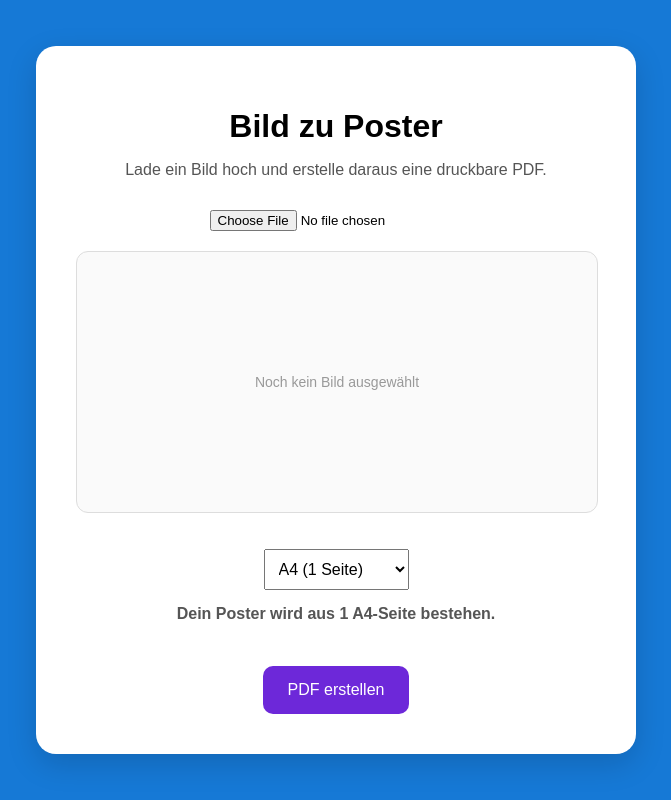
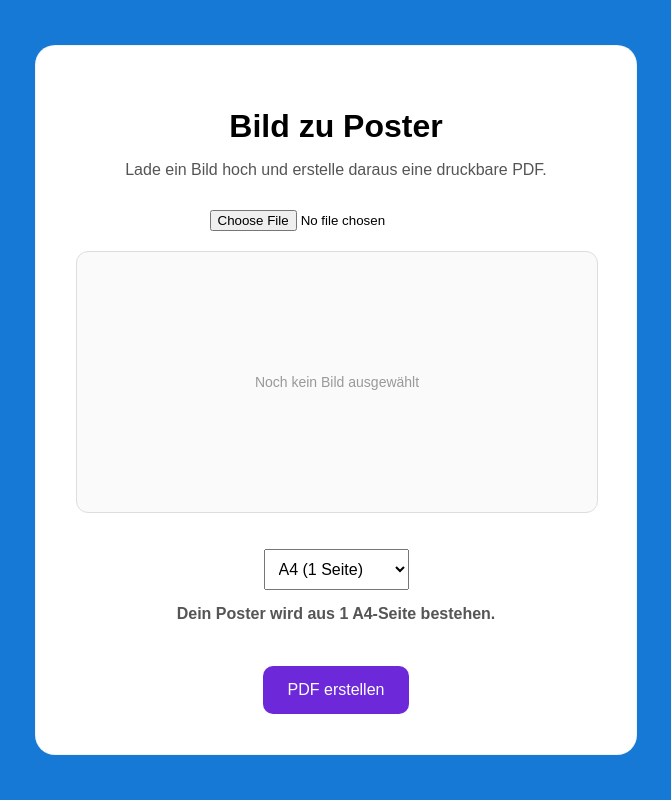
Before and after one commit to DE-Lupo/poster-tool, a Flask app: page / in a window 1280 px wide. Shown: the whole page, without its empty margins (304-975 px from the left). Run offline with Flask 3, Linux system fonts and the light colour scheme.

Commit message:
Update index.html

```diff
--- a/templates/index.html
+++ b/templates/index.html
@@ -23,7 +23,12 @@ body {
     background: white;
     padding: 40px;
     border-radius: 20px;
-    box-shadow: 0 10px 30px rgba(0,0,0,0.15);
+
+    /* 🔥 KEIN SCHATTEN */
+    box-shadow: none;
+
+    /* ✨ leichte Abgrenzung statt Schatten */
+    border: 1px solid rgba(0,0,0,0.05);
 }
 
 h1 { margin-bottom: 10px; }
@@ -108,7 +113,6 @@ button:disabled {
     border-radius: 20px;
     width: 280px;
     text-align: center;
-    box-shadow: 0 15px 40px rgba(0,0,0,0.25);
 }
 
 .spinner {
@@ -188,6 +192,7 @@ const downloadFrame = document.getElementById("downloadFrame");
 
 let submitted = false;
 
+// Vorschau
 imageInput.addEventListener("change", function () {
     const file = this.files[0];
 
@@ -208,12 +213,14 @@ imageInput.addEventListener("change", function () {
     reader.readAsDataURL(file);
 });
 
+// Seiteninfo
 formatSelect.addEventListener("change", function () {
     const pages = this.options[this.selectedIndex].dataset.pages;
     const word = pages === "1" ? "A4-Seite" : "A4-Seiten";
     pageInfo.innerText = "Dein Poster wird aus " + pages + " " + word + " bestehen.";
 });
 
+// Laden
 form.addEventListener("submit", function () {
     submitted = true;
     doneMessage.style.display = "none";
@@ -222,6 +229,7 @@ form.addEventListener("submit", function () {
     submitButton.innerText = "PDF wird erstellt...";
 });
 
+// Download fertig
 downloadFrame.addEventListener("load", function () {
     if (!submitted) return;
 
@@ -232,6 +240,7 @@ downloadFrame.addEventListener("load", function () {
     submitted = false;
 });
 
+// Fallback
 setInterval(function () {
     if (submitted) {
         loadingOverlay.style.display = "none";
```
